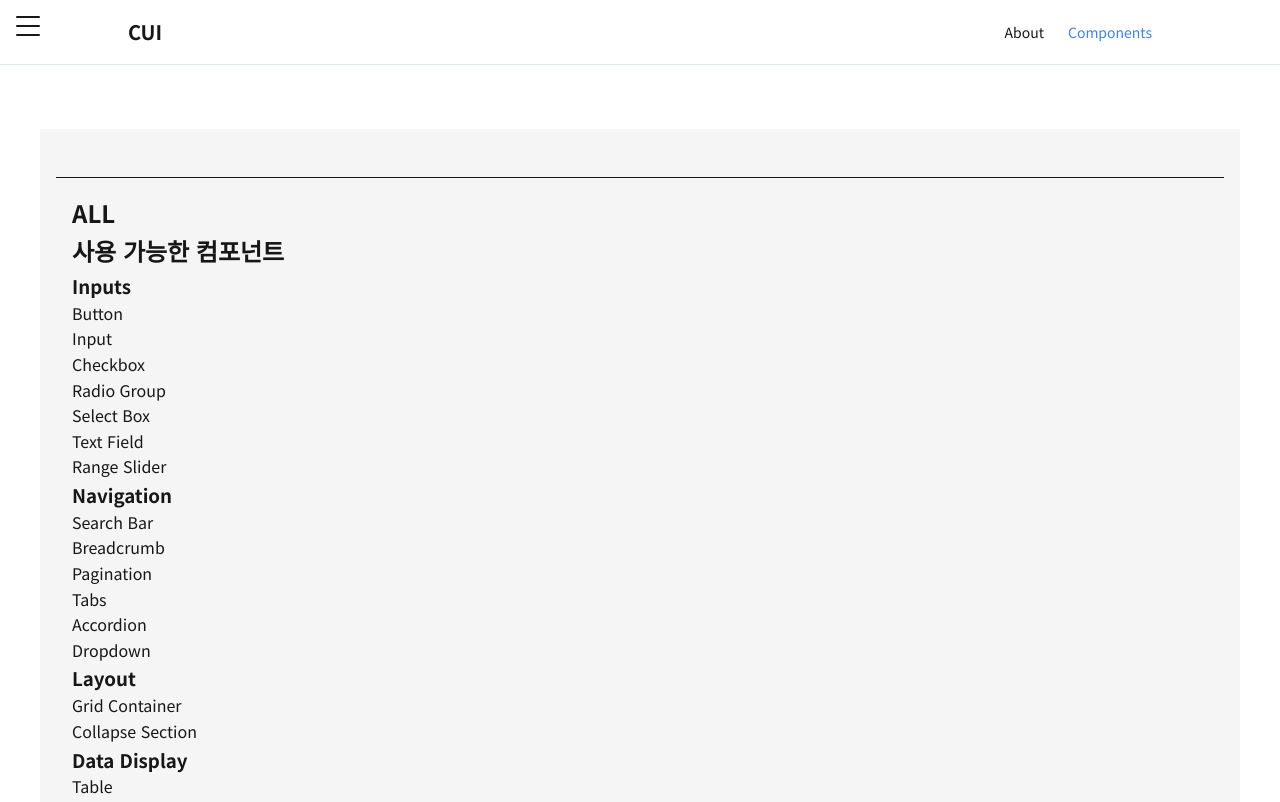
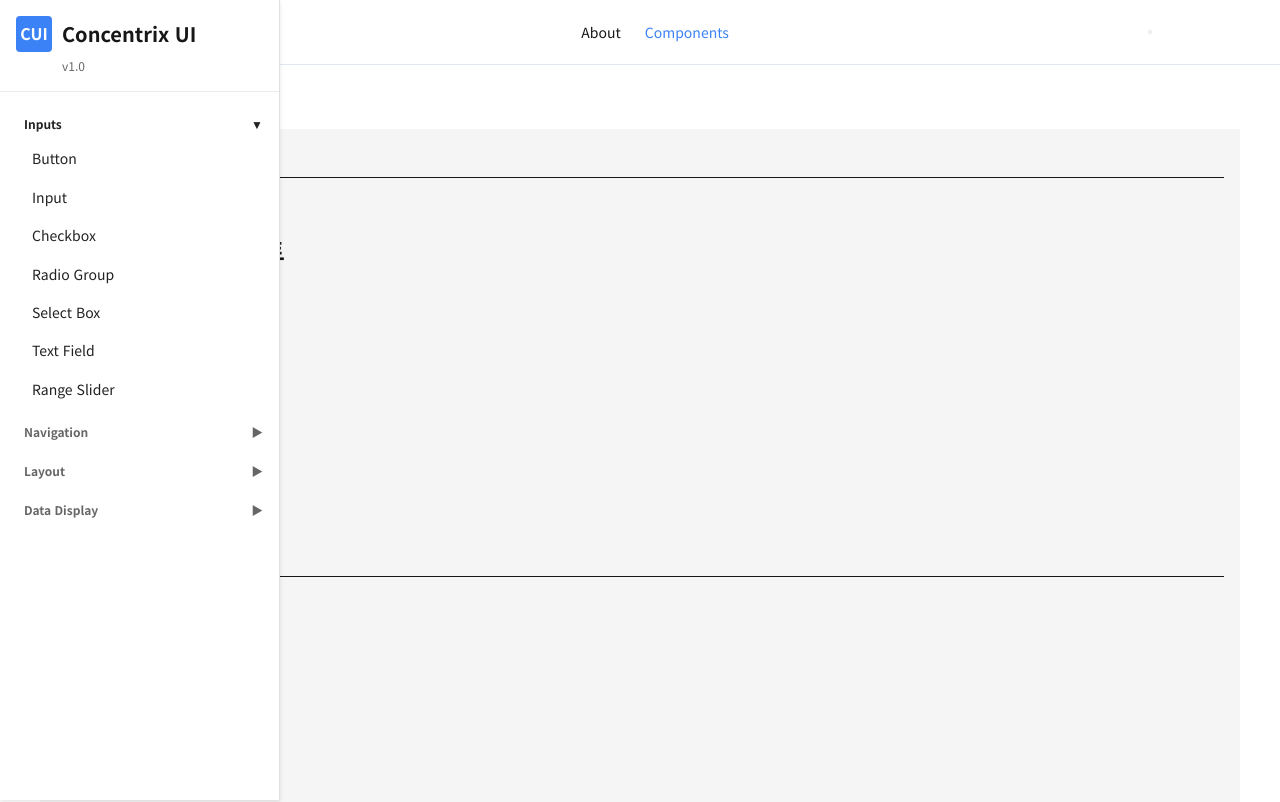
Before and after one commit to Starfish-122/CUI, a Next.js app: page /all in a window 1280 px wide. Shown: the top 802 px of the page. Built offline with nearby package versions, Linux system fonts and the light colour scheme.

Commit message:
refactor: 사이드바 위치 이동

```diff
--- a/src/app/(ui)/all/page.js
+++ b/src/app/(ui)/all/page.js
@@ -1,30 +1,11 @@
 'use client';
-
-import { sidebarCategories } from '@/routes/config';
-// import Sidebar from '@/components/modules/Sidebar';
 
 export default function All() {
     return (
         <>
-            {/* <Sidebar /> */}
             <h2 className="cui-section__title--h2">ALL</h2>
             <section className="category-overview">
                 <h2>사용 가능한 컴포넌트</h2>
-
-                <div className="categories-grid">
-                    {sidebarCategories.map((category) => (
-                        <div key={category.id} className="category-card">
-                            <h3>{category.name}</h3>
-                            <ul>
-                                {category.items.map((item) => (
-                                    <li key={item.path}>
-                                        <a href={item.path}>{item.name}</a>
-                                    </li>
-                                ))}
-                            </ul>
-                        </div>
-                    ))}
-                </div>
             </section>
         </>
     );
--- a/src/app/(ui)/layout.js
+++ b/src/app/(ui)/layout.js
@@ -1,36 +1,12 @@
 'use client';
 
 import '@/styles/pages/ui.scss';
-import Sidebar from '@/components/templates/Sidebar';
-import { useState } from 'react';
 
 export default function UiLayout({ children }) {
-    const [isSidebarOpen, setSidebarOpen] = useState(false);
-
-    const toggleSidebar = () => {
-        setSidebarOpen((prev) => !prev);
-
-        const event = new CustomEvent('toggle-sidebar');
-        window.dispatchEvent(event);
-    };
-
     return (
         <>
             <div className="ui">
-                <div className="ui__header">
-                    <button
-                        className="ui__hamburger"
-                        onClick={toggleSidebar}
-                        aria-label="메뉴 토글"
-                    >
-                        <span className="ui__hamburger-line"></span>
-                        <span className="ui__hamburger-line"></span>
-                        <span className="ui__hamburger-line"></span>
-                    </button>
-                </div>
-
                 <article>{children}</article>
-            <Sidebar />
             </div>
         </>
     );
--- a/src/components/templates/Header.js
+++ b/src/components/templates/Header.js
@@ -2,6 +2,8 @@
 import Link from 'next/link';
 import { usePathname } from 'next/navigation';
 import { useAppRoutes } from '@/routes/hooks';
+import { useState } from 'react';
+import Sidebar from '@/components/templates/Sidebar';
 
 /**
  * 헤더 컴포넌트
@@ -11,6 +13,14 @@ export default function Header() {
     const currentPath = usePathname();
     // 라우트 설정에서 네비게이션 링크 가져오기
     const navLinks = useAppRoutes();
+
+    const [isSidebarOpen, setSidebarOpen] = useState(false);
+    const toggleSidebar = () => {
+        setSidebarOpen((prev) => !prev);
+
+        const event = new CustomEvent('toggle-sidebar');
+        window.dispatchEvent(event);
+    };
 
     return (
         <header className="header">
@@ -35,6 +45,16 @@ export default function Header() {
                         ))}
                     </ul>
                 </nav>
+                <button
+                    className="header__hamburger"
+                    onClick={toggleSidebar}
+                    aria-label="메뉴 토글"
+                >
+                    <span className="header__hamburger-line"></span>
+                    <span className="header__hamburger-line"></span>
+                    <span className="header__hamburger-line"></span>
+                </button>
+                <Sidebar />
             </div>
         </header>
     );
--- a/src/components/templates/Sidebar.js
+++ b/src/components/templates/Sidebar.js
@@ -13,9 +13,10 @@ export default function Sidebar() {
 
     // 카테고리 확장 상태 관리
     const [expandedCategories, setExpandedCategories] = useState({
-        all: true,
-        base: true,
-        common: false,
+        inputs: true,
+        navigation: false,
+        layout: false,
+        dataDisplay: false,
     });
 
     // 화면 크기에 따라 사이드바 상태 설정
@@ -130,6 +131,7 @@ export default function Sidebar() {
                         <span className="sidebar__logo-text">Concentrix UI</span>
                     </Link>
                     <div className="sidebar__version">v1.0</div>
+                    {isMobile && (
                         <button
                             className="sidebar__close"
                             onClick={closeSidebar}
@@ -137,6 +139,7 @@ export default function Sidebar() {
                         >
                             ✕
                         </button>
+                    )}
                 </div>
 
                 <div className="sidebar__content">
--- a/src/routes/config.js
+++ b/src/routes/config.js
@@ -59,7 +59,7 @@ export const sidebarCategories = [
         ],
     },
     {
-        id: 'data-display',
+        id: 'dataDisplay',
         name: 'Data Display',
         items: [
             { name: 'Table', path: '/table' },
--- a/src/styles/layout/_sidebar.scss
+++ b/src/styles/layout/_sidebar.scss
@@ -6,7 +6,7 @@
 .sidebar {
     width: f.to-rem(280);
     height: 100vh;
-    // position: fixed;
+    position: fixed;
     top: 0;
     left: f.to-rem(-280);
     background-color: #fff;
```
Also changed, not shown: 1 other file (tests, documents, lock files or other folders). Lines whose indentation alone changed are shown as unchanged.
